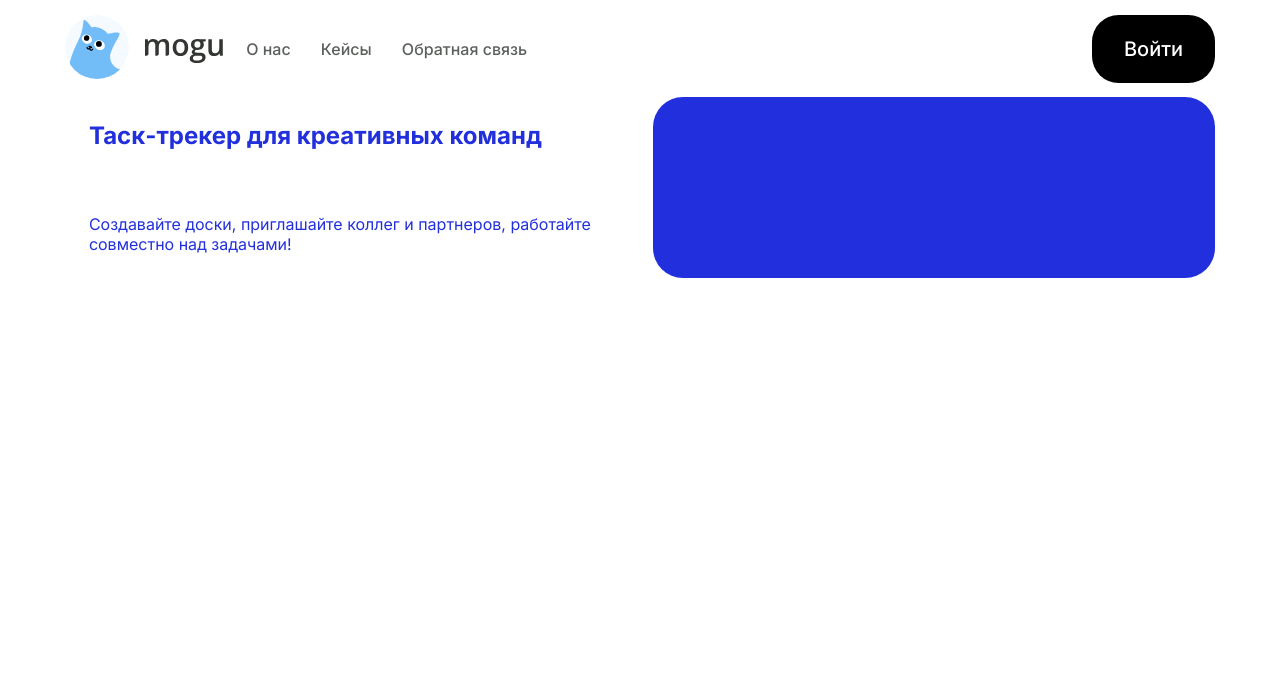
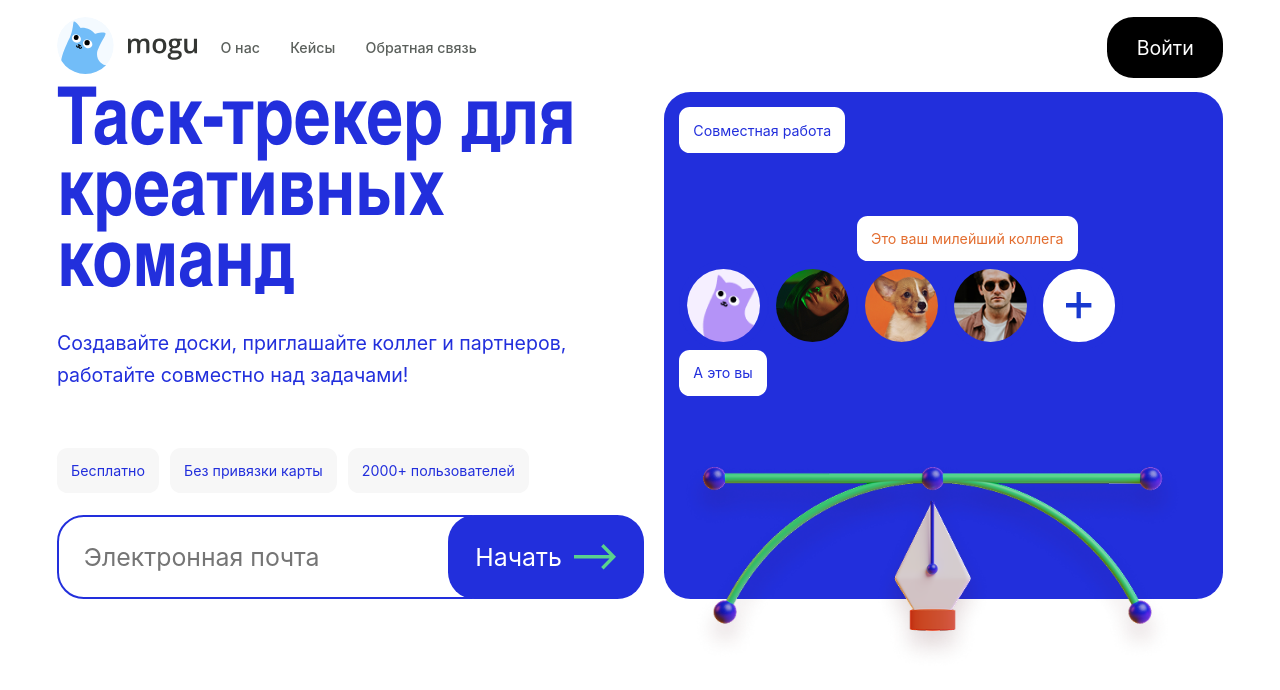
Before and after one commit to rennaiis/mogu_site, a React (Vite) app: page / in a window 1280 px wide. Shown: the top 690 px of the page. Built offline with nearby package versions, Linux system fonts and the light colour scheme.

Commit message:
Исправлены ошибки + главный экран

```diff
--- a/src/components/Header.jsx
+++ b/src/components/Header.jsx
@@ -9,8 +9,8 @@ function Header (){
             <div className="header__wrapper">
                 <div className="header__content">
                     <div className="header__logo">
-                        <a href={content.header.logo.href}>
-                            <img src={content.header.logo.img} alt=""/>
+                        <a  href={content.header.logo.href}>
+                            <img className="header__logo-img" src={content.header.logo.img} alt=""/>
                         </a>
                         <div className="header__burger" onClick={()=> setIsOpen(!isOpen)}>
                             <img src={isOpen ? content.header.mobile_menu.cross : content.header.mobile_menu.menu} alt="" />
@@ -19,11 +19,11 @@ function Header (){
 
                     <nav>
                         {content.header.navlinks.map((link, index)=>(
-                            <a href={link.href}>{link.name}</a>
+                            <a key={index} href={link.href}>{link.name}</a>
                         ))}
                     </nav>
                 </div>
-                <button className="button button--black"> Войти </button>
+                <button className={`button button--${content.header.enter_button.className}`}> Войти </button>
             </div>
         </header>
     )
--- a/src/components/Main.jsx
+++ b/src/components/Main.jsx
@@ -1,17 +1,66 @@
 import { content } from "../constants/copyright"
+import Picture from "./Picture"
 
 function Main (){
     return (
-        <main className="main">
+        <div className="main">
             <section className="main__info">
-                <h1>{content.mainScreen.mainHeader}</h1>
-                <p>{content.mainScreen.description}</p>
+                <div className="main__textblock">
+                    <h1 className="main__header">{content.mainScreen.mainHeader}</h1>
+                    <p className="main__description">{content.mainScreen.description}</p>
+                </div>
+                <div className="main__form">
+                    <div className="main__features">
+                    {content.mainScreen.features.map((item, index)=>(
+                        <span key={index}className="tag tag--features">
+                            {item.text}
+                        </span>
+                    ))}
+                    </div>
+                    <form className="form form--start">
+                        <input
+                            type={content.mainScreen.emailForm.input.type}
+                            placeholder={content.mainScreen.emailForm.input.placeholder}
+                        />
+                        <button className={`button button--${content.mainScreen.emailForm.startButton.className}`}>
+                            {content.mainScreen.emailForm.startButton.text}
+                            <img src={content.mainScreen.emailForm.startButton.icon} alt="" />
+                        </button>
+                    </form>
+                </div>
 
             </section>
             <section className="main__card">
+                <div className="tag tag--card">
+                    {content.mainScreen.coworkCard.tag}
+                </div>
+                <div className="main__avatars">
+                    {content.mainScreen.coworkCard.accounts.map((item, index)=>(
+                        <div>
+                            {index ==4 ?
+                            <>
+                                <div className="main__avatar main__avatar--plus">
+                                    <img  src={item.image} alt="" />
+                                </div>
+                            </> :
+                            <>
+                                {item.dialog_tag && (
+                                <div className={`tag tag--dialog ${index == 0 ? 'tag--dialog--bottom' : 'tag--dialog--top'}`}>
+                                    {item.dialog_tag}
+                                </div>
+                                )}
+                                <div className="main__avatar">
+                                    <Picture {...item.image}/>
+                                </div>
+                            </>
+                            }
+                        </div>
+                    ))}
 
+                </div>
+                <Picture {...content.mainScreen.coworkCard.image}/>
             </section>
-        </main>
+        </div>
     )
 }
 export default Main
--- a/src/constants/copyright.js
+++ b/src/constants/copyright.js
@@ -1,3 +1,5 @@
+const mobile = 600;
+
 export const content = {
     header: {
         logo: {
@@ -48,47 +50,93 @@ export const content = {
                 placeholder: 'Электронная почта',
             },
             startButton: {
+                text: 'Hачать',
                 type: 'link',
                 href: '',
-                icon: '/images/green-arrow',
+                icon: '/images/green_arrow.svg',
                 className: 'blue'
             }
         },
         coworkCard: {
             tag: "Совместная работа",
             image: {
-                desk: '/images/pen.png',
-                mobile: '/images/pen-mobile.png'
+                sources: [
+                    {
+                        srcSet: '/images/pen-mobile.png',
+                        media: `(max-width: ${mobile}px)`
+                    }
+
+                ],
+                imgAttrs: {
+                    src: '/images/pen.png',
+                    className: 'main__pen-img'
+                }
             },
             accounts: [
                 {
-                    image: {
-                        desk: '/images/avatars/avatar1.png',
-                        mobile: '/images/avatars/avatar1.png'
+                   image: {
+                        sources: [
+                            {
+                                srcSet: '/images/avatars/avatar1-mobile.png',
+                                media: `(max-width: ${mobile}px)`
+                            }
+
+                        ],
+                        imgAttrs: {
+                            src: '/images/avatars/avatar1.png',
+                            className: 'main__avatar-img'
+                        }
                     },
                     dialog_tag: 'А это вы',
                 },
                 {
                     image: {
-                        desk: '/images/avatars/avatar2.png',
-                        mobile: '/images/avatars/avatar2.png'
+                        sources: [
+                            {
+                                srcSet: '/images/avatars/avatar2-mobile.png',
+                                media: `(max-width: ${mobile}px)`
+                            }
+
+                        ],
+                        imgAttrs: {
+                            src: '/images/avatars/avatar2.png',
+                            className: 'main__avatar-img'
+                        }
                     },
                 },
                 {
                     image: {
-                        desk: '/images/avatars/avatar3.png',
-                        mobile: '/images/avatars/avatar3.png'
+                        sources: [
+                            {
+                                srcSet: '/images/avatars/avatar3-mobile.png',
+                                media: `(max-width: ${mobile}px)`
+                            }
+
+                        ],
+                        imgAttrs: {
+                            src: '/images/avatars/avatar3.png',
+                            className: 'main__avatar-img'
+                        }
                     },
                     dialog_tag: 'Это ваш милейший коллега'
                 },
                 {
                     image: {
-                        desk: '/images/avatars/avatar4.png',
-                        mobile: '/images/avatars/avatar4.png'
+                        sources: [
+                            {
+                                srcSet: '/images/avatars/avatar4-mobile.png',
+                                media: `(max-width: ${mobile}px)`
+                            }
+
+                        ],
+                        imgAttrs: {
+                            src: '/images/avatars/avatar4.png',
+                            className: 'main__avatar-img'
+                        }
                     },
                 },
                 {
-                    image: 'plus.svg'
+                    image: '/images/plus.svg'
                 }
             ]
         },
@@ -120,10 +168,19 @@ export const content = {
             textColor: '#3C711E',
             header: 'Вся информация как на ладони',
             text: 'единая строка поиска для всех проектов - где бы ни была задача, вы быстро ее найдете',
-            images: [{
-                desk: '/images/cards/iMac.png',
-                mobile: '/images/cards/hands-mobile.png'
-            }]
+            images: [
+                {
+                    sources: [
+                        {
+                            srcSet: '/images/pen-mobile.png',
+                            media: `(max-width: ${mobile}px)`
+                        }
+
+                    ],
+                    imgAttrs: {
+                        src: '/images/pen.png',
+                    }
+                }]
         },
         {
             background: '#000000',
@@ -131,10 +188,20 @@ export const content = {
             headerColor: '#FFFFFF',
             header: 'Ничто не мешает полету мысли',
             text: 'фиксируйте новые идеи в один клик, прикрепляйте файлы и подробные описания сути задач',
-            images: [{
-                desk: '/images/cards/arms.png',
-                mobile: '/images/cards/arms-mobile.png'
-            }]
+            images: [
+                {
+                    sources: [
+                        {
+                            srcSet: '/images/arms-mobile.png',
+                            media: `(max-width: ${mobile}px)`
+                        }
+
+                    ],
+                    imgAttrs: {
+                        src: '/images/arms.png',
+                    }
+                }],
+
         },
         {
             background: '#4F23AE',
@@ -157,10 +224,19 @@ export const content = {
                     text: 'отправляйте завершенные задачи в архив',
                 },
             ],
-            images: [{
-                desk: '/images/cards/folder.png',
-                mobile: '/images/cards/folder-mobile.png'
-            }]
+            images: [
+                {
+                    sources: [
+                        {
+                            srcSet: '/images/folder-mobile.png',
+                            media: `(max-width: ${mobile}px)`
+                        }
+
+                    ],
+                    imgAttrs: {
+                        src: '/images/folder.png',
+                    }
+                }],
         },
         {
             background: '#F7FF8F',
@@ -171,12 +247,28 @@ export const content = {
         {
             background: '#000000',
             images: [{
-                desk: '/images/cards/left-hand.png',
-                mobile: '/images/cards/left-hand-mobile.png'
-            },
+                    sources: [
+                        {
+                            srcSet: '/images/left-hand-mobile.png',
+                            media: `(max-width: ${mobile}px)`
+                        }
+
+                    ],
+                    imgAttrs: {
+                        src: '/images/left-hand.png',
+                    }
+                },
             {
-                desk: '/images/cards/right-hand.png',
-                mobile: '/images/cards/right-hand-mobile.png'
+                sources: [
+                        {
+                            srcSet: '/images/right-hand-mobile.png',
+                            media: `(max-width: ${mobile}px)`
+                        }
+
+                    ],
+                    imgAttrs: {
+                        src: '/images/right-hand.png',
+                    }
             }]
         },
         {
@@ -187,8 +279,16 @@ export const content = {
         },
     ],
     separtorImage:{
-        desk: 'images/separator.png',
-        mobile: 'images/separator-mobile.png',
+        sources: [
+            {
+                srcSet: '/images/avatars/separator-mobile.png',
+                media: `(max-width: ${mobile}px)`
+            }
+
+        ],
+        imgAttrs: {
+            src: '/images/avatars/separator.png',
+        }
     },
     casesScreen: [
         {
--- a/src/styles/_global.scss
+++ b/src/styles/_global.scss
@@ -1,11 +1,15 @@
 
-@import url('https://fonts.googleapis.com/css2?family=Oswald:wght@200..700&display=swap');
-@import url('https://fonts.googleapis.com/css2?family=Inter:ital,opsz,wght@0,14..32,100..900;1,14..32,100..900&display=swap');
+// @import url('https://fonts.googleapis.com/css2?family=Oswald:wght@200..700&display=swap');
+// @import url('https://fonts.googleapis.com/css2?family=Inter:ital,opsz,wght@0,14..32,100..900;1,14..32,100..900&display=swap');
 
 *, *::after, *::before{
     box-sizing: border-box;
     font-family: $main-font-family;
 }
+body{
+    margin: 0;
+    margin-top: 10px;
+};
 a{
     color: inherit;
     text-decoration: none;
@@ -18,18 +22,23 @@ button{
 }
 
 .button{
-   border-radius: clamp(20px, to-vw(30), 30px);
+    @include option(border-radius, 30, 20);
     color: white;
-   @include padding-horizontal(32px);
-   @include set-font(500, 22, 20px, 24px);
+    @include padding-horizontal(1.5em);
+    @include option(font-size, 22, 20);
     @include flex-center;
-   gap: 1em;
+    min-height: 2em;
+    gap: 0.5em;
     img{
-    height: 1em;
+        @include option(width, 48, 19)
     }
     &--blue{
         background-color: $dark-blue;
-    color: $most-light
+        color: $most-light;
+        padding: 1.1em;
+        font-family: $main-font-family;
+        @include option(border-radius, 30, 20);
+        @include option(font-size, 28, 18);
     };
     &--black{
         background-color: $most-dark;
@@ -38,21 +47,49 @@ button{
 }
 
 .tag{
-   border-radius: clamp(12px, to-vw(12), 20px);
+    @include option (border-radius,12, 9);
     @include padding-horizontal(1em);
     @include padding-vertical(1em);
+    @include option(font-size, 16, 14);
+
     &--features{
-        color: $dark-blue;
-        background-color: $light-grey
+        @include setColor($light-grey, $dark-blue)
+    };
+    &--card{
+        @include setColor($most-light, $dark-blue);
+        width: fit-content;
+    };
+    &--dialog{
+        position: absolute;
+        z-index: 10;
+        &::after{
+            content: '';
+            position: absolute;
+            border: 6px solid transparent;
+        }
+        &--bottom{
+            top: calc(100%);
+            @include setColor($most-light, $dark-blue);
+        }
+        &--top{
+            bottom: calc(100%);
+            @include setColor($most-light, $orange);
+            &::after{
+                content: '';
+                transform: translateX(-50%);
+                bottom: 100%;
+                left: 50%;
+            }
+        }
     }
 }
 
 .form{
     input{
-        border-radius: clamp(20px, to-vw(30), 30px);
         padding: 1em;
         font-family: $main-font-family;
-        @include set-font(400, 28, 18px, 30px);
+        @include option(border-radius, 30, 20);
+        @include option(font-size, 28, 18);
         border-style: solid;
     };
     &--start{
--- a/src/styles/_header.scss
+++ b/src/styles/_header.scss
@@ -4,7 +4,7 @@
     @include container;
     @include padding-vertical(to-vw(8));
     &--opened {
-        @media ($phone) {
+        @include MOBILE {
             height: 100%;
             display: flex;
             flex-direction: column;
@@ -15,24 +15,24 @@
         }
         .header__content {
             nav {
-                @media ($phone) {
+                 @include MOBILE {
                     display: flex;
                     flex-direction: column;
+                    @include option (gap, 40, 40);
                     gap: 40px;
                 }
             }
         }
         .header__wrapper {
-            @media ($phone) {
+             @include MOBILE {
                 height: 100%;
                 display: flex;
                 flex-direction: column;
             }
             button {
-                @media ($phone) {
+                @include MOBILE{
                     display: block;
                     width: 100%;
-                    height: 64px;
                 }
             }
         }
@@ -42,7 +42,7 @@
             }
         }
         .header__content {
-            @media ($phone) {
+             @include MOBILE {
                 flex: 1;
                 align-items: flex-start;
                 gap: 60px;
@@ -52,7 +52,7 @@
     }
     &__burger{
         width: 40px;
-        @media ($desktop){
+        @include NOT-MOB{
             display: none;
         }
     }
@@ -60,14 +60,17 @@
         display: flex;
         justify-content: space-between;
         align-items:center;
-        @media ($phone){
+        @include MOBILE{
             width: 100%;
         }
+    }
+    &__logo-img{
+        @include option(width, 160, 130)
     }
     &__content{
         @include flex-center;
         gap: to-vw(24);
-        @media ($phone) {
+        @include MOBILE {
             flex-direction: column;
         }
         nav{
@@ -75,18 +78,15 @@
             align-items:center;
             gap: to-vw(34);
             a{
-                @include set-font(500, 16, 16px, 24px);
+                @include option(font-size, 16, 24);
+                font-weight: 500;
                 color: $dark-grey;
             }
-            @media ($phone) {
+            @include MOBILE{
                 display: none;
                 flex-direction: column;
                 align-items: start;
                 align-self: start;
-                a{
-                    font-size: 24px;
-                }
-
             }
         }
     };
@@ -94,7 +94,7 @@
         width: 100%;
         display: flex;
         justify-content: space-between;
-        @media ($phone) {
+         @include MOBILE{
             button{
                 display: none;
             }
--- a/src/styles/_main.scss
+++ b/src/styles/_main.scss
@@ -1,57 +1,97 @@
 
 .main{
     display: flex;
+    flex-direction: column;
     gap: 24px;
     @include container;
     @include padding-vertical(to-vw(8));
+    @include NOT-MOB{
+       flex-direction: row;
+    }
 
-    @media ($tablet){
-        flex-direction: column;
-        .main__info{
-            gap: 1em;
-        }
-        .main__info, .main__card{
-            width: 100%;
-        }
+    &__info{
+        color: $dark-blue;
+        @include flex-column;
+        @include NOT-MOB{
+            width: 50%;
+        };
+        @include option(gap, 64, 24);
+        width: 100%;
+    };
+    &__textblock{
+        @include flex-column;
+        @include option(gap, 24, 24);
+    };
+    &__header{
+        @include option(font-size, 90, 44);
+        @include option(line-height, 80, 50);
+        font-family: $header-font-family;
+        letter-spacing: -2;
     }
-    &__text{
-        @include flex-column;
-        gap: 1.6em
-    };
+    &__description{
+        @include option(font-size, 22, 16);
+        @include option(line-height, 36, 20);
+        letter-spacing: -0.2;
+    }
+
     &__form{
         @include flex-column;
-        gap:1em
+        @include option(gap, 24, 24);
     };
-    &__info{
-        padding: 24px;
-        color: $dark-blue;
-       @include flex-column;
-        gap: 4em;
-        div{
 
-            h1{
-                @include set-font(500, 90, 45px, 100px);
-                font-family: $header-font-family;
-                letter-spacing: -2;
-                line-height: clamp(50px, to-vw(80), 100px);
-            };
-            p{
-                @include set-font(400, 22, 16px, 30px);
-                line-height: clamp(30px, to-vw(36), 40px);
-                letter-spacing: -0.2;
-            }
-        }
-
-        width: 50%;
-    };
     &__features{
         display: flex;
-        gap: 0.8em;
+         @include option(gap, 12, 12);
         flex-wrap: wrap;
     };
     &__card{
-        width: 50%;
+        display: flex;
+        flex-direction: column;
+        justify-content: space-between;
+        @include NOT-MOB{
+            width: 50%;
+        };
+        width: 100%;
         background-color: $dark-blue;
-        border-radius: clamp(30px, to-vw(30), 50px)
+        @include option (border-radius, 30, 20);
+        @include option (padding, 17, 11);
+        // background-color:rgba(250, 235, 215, 0)
+
+    };
+    &__avatars{
+
+        display: flex;
+        position: relative;
     }
+    &__avatar{
+        position: relative;
+        overflow: hidden;
+        display: flex;
+        align-items: center;
+        border-radius: 50%;
+        aspect-ratio: 1 / 1;
+        @include option(width, 100, 70);
+        @include option(border-width, 10, 5);
+        border-style: solid;
+        border-color: $dark-blue;
+        &--plus{
+            background-color: $most-light;
+            display: flex;
+            align-items:center;
+            justify-content: center;
+            img{
+                aspect-ratio: 1/1;
+                @include option(width, 30, 21)
+            }
+        }
+    }
+    &__avatar-img{
+        @include option(width, 100, 70)
+    }
+    &__pen-img{
+        @include option(width, 583, 303);
+        margin-bottom: -25%;
+    }
+
+
 }
--- a/src/styles/styles.scss
+++ b/src/styles/styles.scss
@@ -1,5 +1,6 @@
+@import './abstract/variables';
 @import './abstract/functions';
-@import './abstract/variables';
+@import './abstract/adaptives';
 @import './abstract/mixins';
 
 @import './global';
```
Also changed, not shown: src/components/Button.jsx (added, +7 -0 lines), src/styles/abstract/_adaptives.scss (added, +11 -0 lines), src/styles/abstract/_mixins.scss (+17 -9 lines), src/styles/abstract/_variables.scss (+4 -3 lines), public/images/plus.svg (added). Lines whose indentation alone changed are shown as unchanged.
